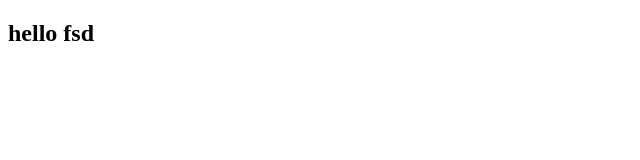
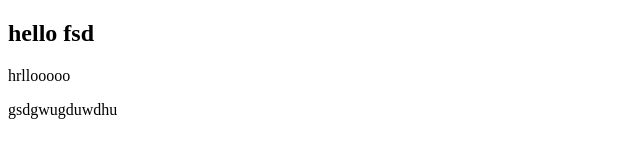
Before and after one commit to VikramDharsh/demo-project, a plain HTML site: page index.html in a window 1280 px wide. Shown: the whole page, without its empty margins (0-640 px from the left). Drawn offline with Linux system fonts and the light colour scheme.

Commit message:
added 2 lines extra

```diff
--- a/index.html
+++ b/index.html
@@ -10,5 +10,9 @@
     <h2>hello fsd</h2>
 
 
+<p>hrllooooo</p>
+
+<p>gsdgwugduwdhu</p>
+
 </body>
 </html>
```
